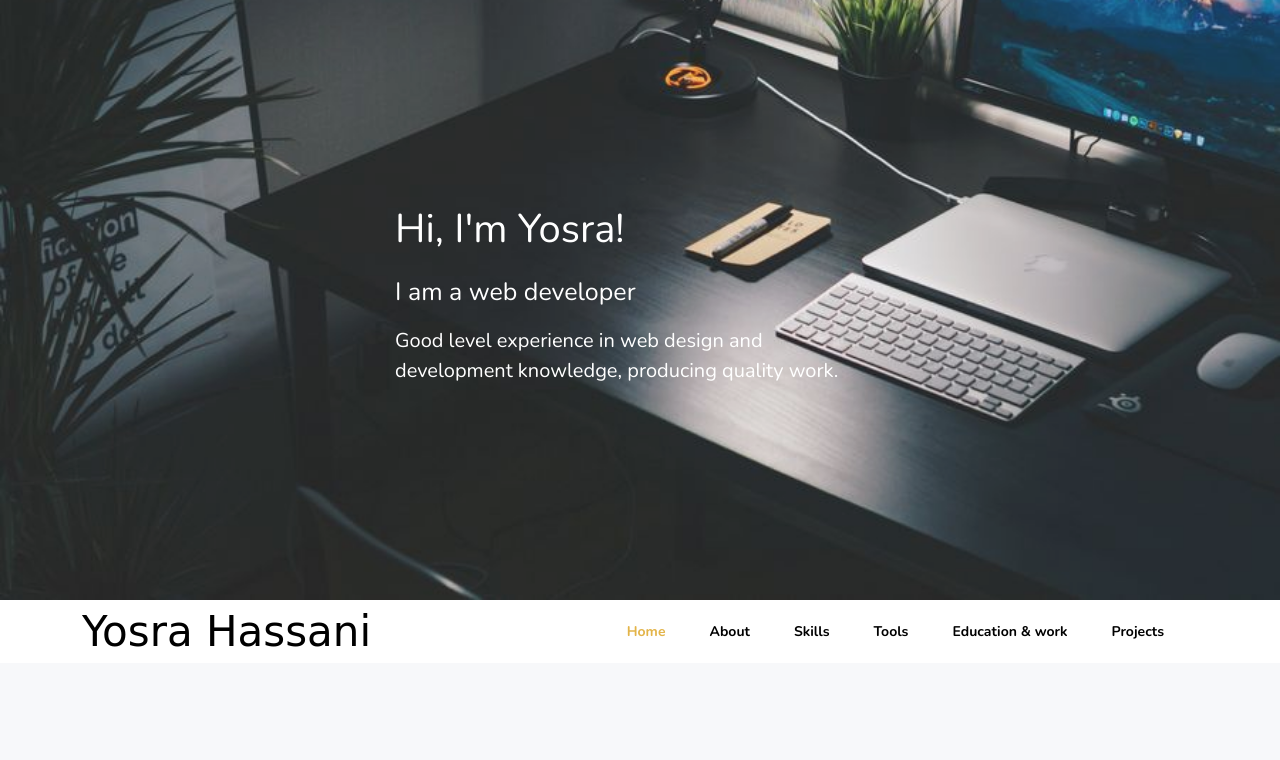
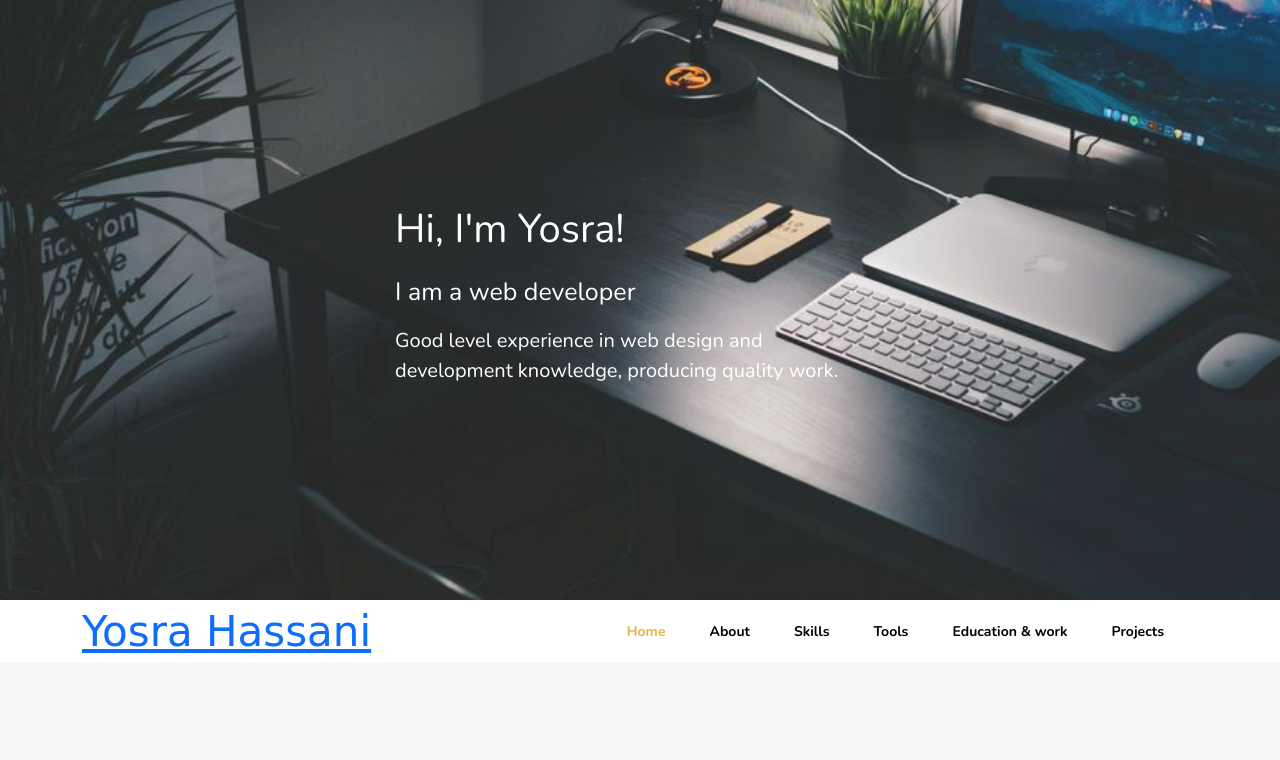
Before and after one commit to Yoss-lab/portfolio, a website: page index.html in a window 1280 px wide. Shown: the top 760 px of the page. Drawn offline with nearby package versions, Linux system fonts and the light colour scheme; a script that the page names is missing; a web font is replaced by a local one.

Commit message:
20/04/2023

```diff
--- a/index.html
+++ b/index.html
@@ -67,7 +67,7 @@
         <header id="header" class="header">
 
             <div class="container d-flex align-items-center justify-content-between">
-            <div class="slogan-header handwritten text-3xl cursor-pointer">Yosra Hassani</div>
+            <a href="../" class="slogan-header handwritten text-3xl cursor-pointer">Yosra Hassani</a>
 
                 <nav class="navbar navbar-expand-md">
                     <div class="container-fluid">
```
